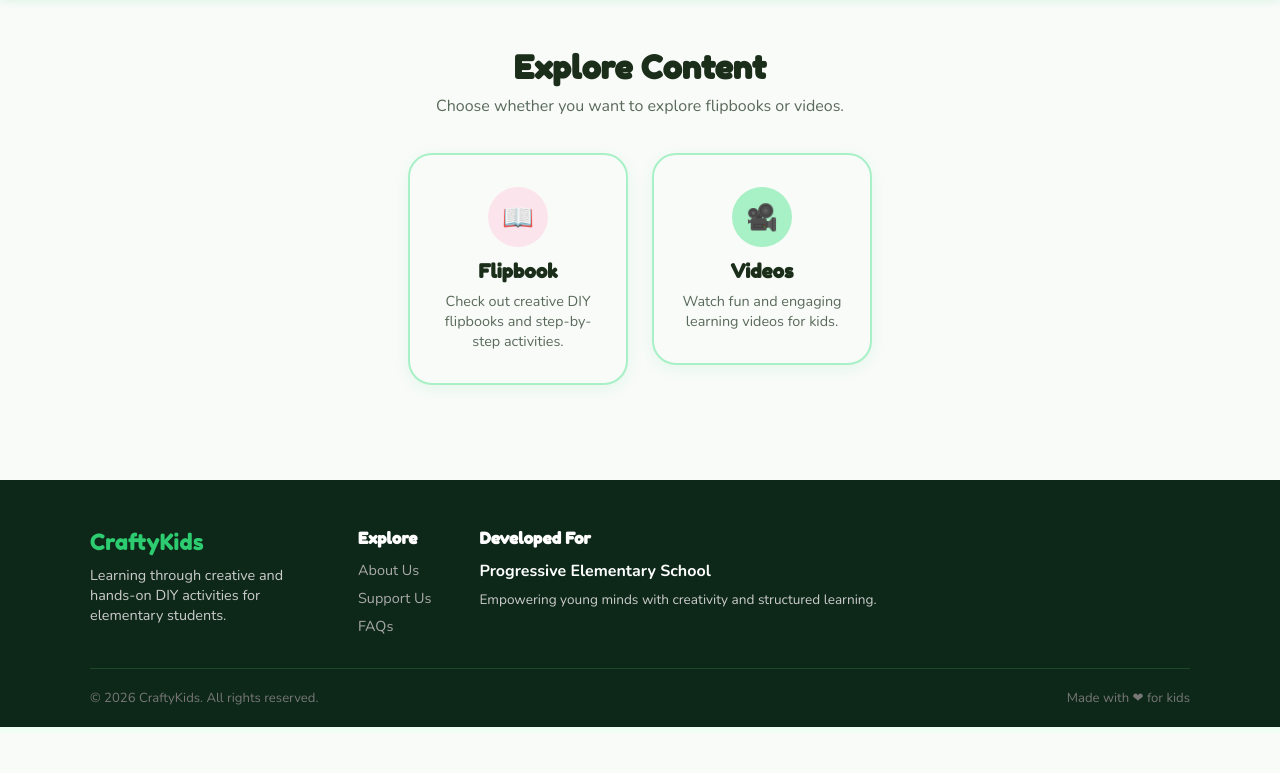
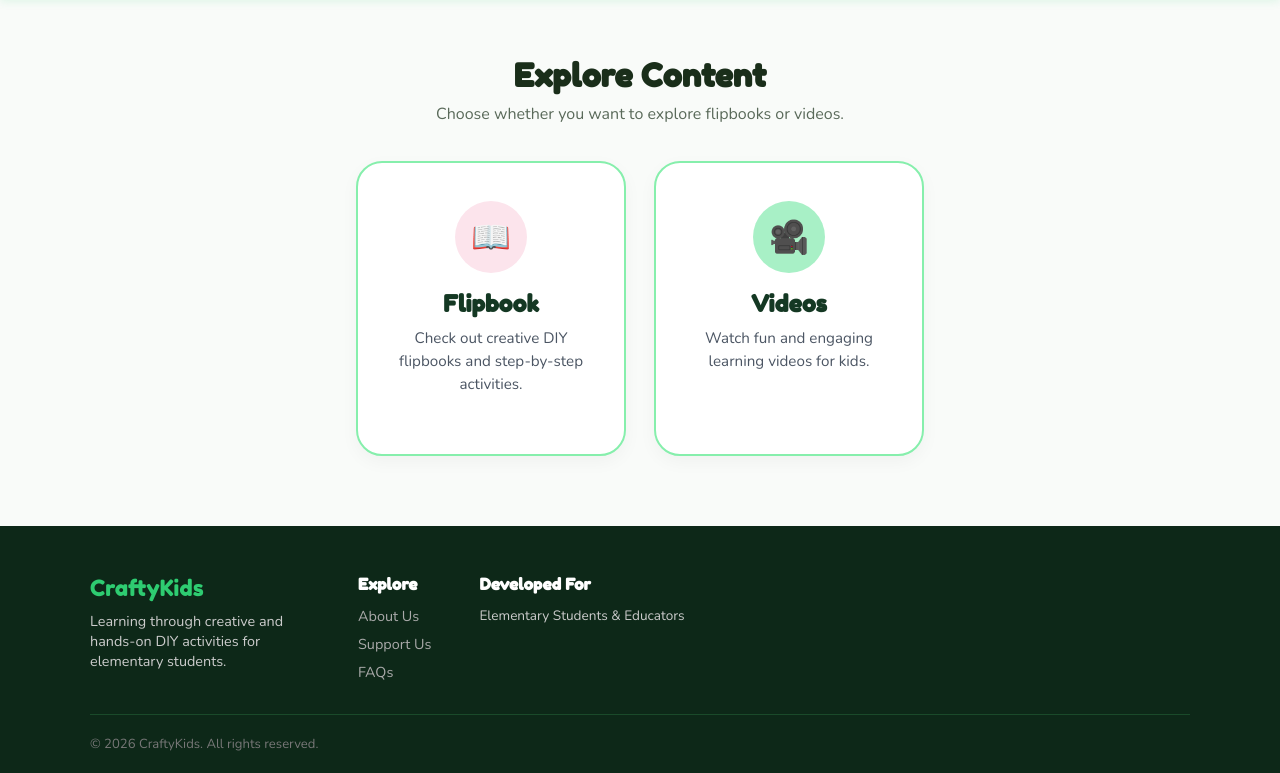
Before and after one commit to myhco007/Crafty, a Django app: page /explore/ in a window 1280 px wide. Shown: the part 67-840 px from the top of the page. Before the commit the page ends 794 px from the top, so only its background shows below. Run offline with Django 5.2, Linux system fonts and the light colour scheme; the visitor is signed in with stand-in values (Sample User, id 1); data that the repository does not hold is empty; parts of the project's set-up code (start-up, migrations or seed data) failed here and were passed over; some libraries are stand-ins or nearby versions.

Commit message:
Make Flipbook and Video content cards equal width and depth

```diff
--- a/main/templates/main/explore_subjects.html
+++ b/main/templates/main/explore_subjects.html
@@ -1,19 +1,84 @@
 {% extends 'main/base.html' %}
 {% load static %}
 
-{% block title %}Explore Subjects - CraftyKids{% endblock %}
+{% block title %}Explore Content - CraftyKids{% endblock %}
 
 {% block page_css %}
 <link rel="stylesheet" href="{% static 'css/home.css' %}">
 <style>
     .subjects-section {
-        padding-top: 48px !important;
+        padding-top: 56px !important;
+        padding-bottom: 70px !important;
+    }
+
+    .cards-row {
+        display: flex;
+        justify-content: center;
+        align-items: stretch; /* Forces equal height/depth across both boxes */
+        gap: 28px;
+        flex-wrap: wrap;
+        max-width: 800px;
+        margin: 0 auto;
     }
 
     .subject-card-link {
         text-decoration: none;
         color: inherit;
-        display: block;
+        display: flex;
+        flex-direction: column;
+        flex: 0 1 270px; /* Equal fixed width */
+        width: 270px;
+        max-width: 100%;
+    }
+
+    .subject-card {
+        background: #ffffff;
+        border-radius: 26px; /* Smooth rounded corners */
+        box-shadow: 0 6px 18px rgba(0, 0, 0, 0.04);
+        padding: 38px 26px;
+        width: 100%;
+        min-height: 295px; /* Equal depth/height */
+        height: 100%;
+        box-sizing: border-box;
+        text-align: center;
+        transition: transform 0.25s ease, box-shadow 0.25s ease, border-color 0.25s ease;
+        border: 2px solid #86efac;
+        display: flex;
+        flex-direction: column;
+        align-items: center;
+        justify-content: flex-start;
+    }
+
+    .subject-card:hover {
+        transform: translateY(-5px);
+        box-shadow: 0 12px 28px rgba(34, 197, 94, 0.16);
+        border-color: #22c55e;
+    }
+
+    .card-icon {
+        width: 72px;
+        height: 72px;
+        border-radius: 50%;
+        display: flex;
+        align-items: center;
+        justify-content: center;
+        font-size: 2rem;
+        margin: 0 auto 16px;
+        flex-shrink: 0;
+    }
+
+    .subject-card h3 {
+        font-family: "Fredoka One", cursive;
+        font-size: 1.45rem;
+        margin: 0 0 10px;
+        color: #143823;
+    }
+
+    .subject-card p {
+        font-size: 0.95rem;
+        color: #4b5563;
+        line-height: 1.5;
+        margin: 0;
     }
 </style>
 {% endblock %}
@@ -58,13 +123,11 @@
         </div>
         <div class="footer-links">
             <h4>Developed For</h4>
-            <strong>Progressive Elementary School</strong>
-            <p>Empowering young minds with creativity and structured learning.</p>
+            <p>Elementary Students &amp; Educators</p>
         </div>
     </div>
     <div class="footer-bottom">
-        <span>&copy; 2026 CraftyKids. All rights reserved.</span>
-        <span>Made with <span class="footer-heart">&#10084;</span> for kids</span>
+        <p>&copy; 2026 CraftyKids. All rights reserved.</p>
     </div>
 </footer>
 {% endblock %}
--- a/static/css/home.css
+++ b/static/css/home.css
@@ -90,8 +90,9 @@
 /* CARDS */
 .cards-row {
     display: flex;
-    gap: 24px;
+    gap: 28px;
     justify-content: center;
+    align-items: stretch;
     flex-wrap: wrap;
     max-width: 900px;
     margin: 0 auto;
@@ -99,29 +100,38 @@
 
 .subject-card {
     background: var(--white);
-    border-radius: var(--radius);
+    border-radius: 26px;
     box-shadow: var(--shadow);
-    padding: 32px 24px;
-    width: 220px;
+    padding: 38px 26px;
+    width: 270px;
+    min-height: 295px;
+    height: 100%;
+    box-sizing: border-box;
     text-align: center;
-    transition: transform 0.2s;
+    transition: transform 0.2s, box-shadow 0.2s;
     border: 2px solid var(--green-mid);
+    display: flex;
+    flex-direction: column;
+    align-items: center;
+    justify-content: flex-start;
 }
 
 .subject-card:hover {
     transform: translateY(-4px);
+    box-shadow: 0 12px 28px rgba(34, 197, 94, 0.16);
 }
 
 .subject-card h3 {
     font-family: "Fredoka One", cursive;
-    font-size: 1.2rem;
-    margin: 12px 0 8px;
+    font-size: 1.45rem;
+    margin: 14px 0 8px;
     color: var(--dark);
 }
 
 .subject-card p {
-    font-size: 0.9rem;
+    font-size: 0.95rem;
     color: var(--gray);
+    line-height: 1.5;
 }
 
 /* ICONS */
```
